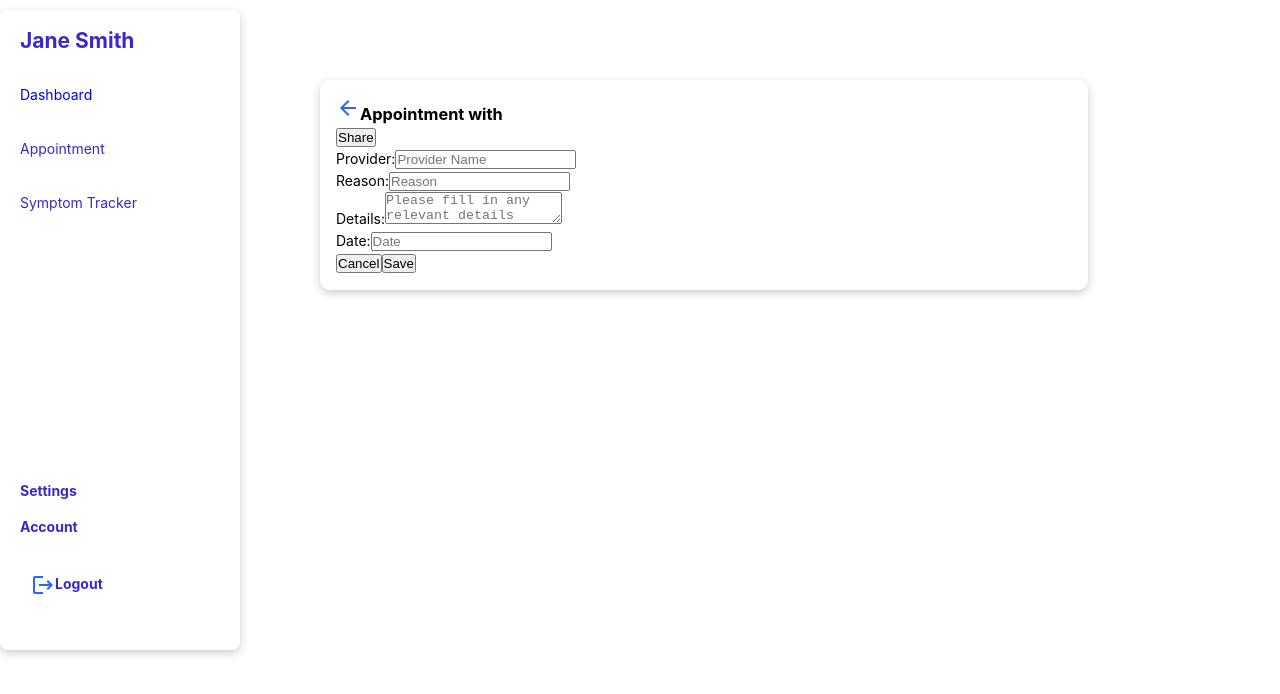
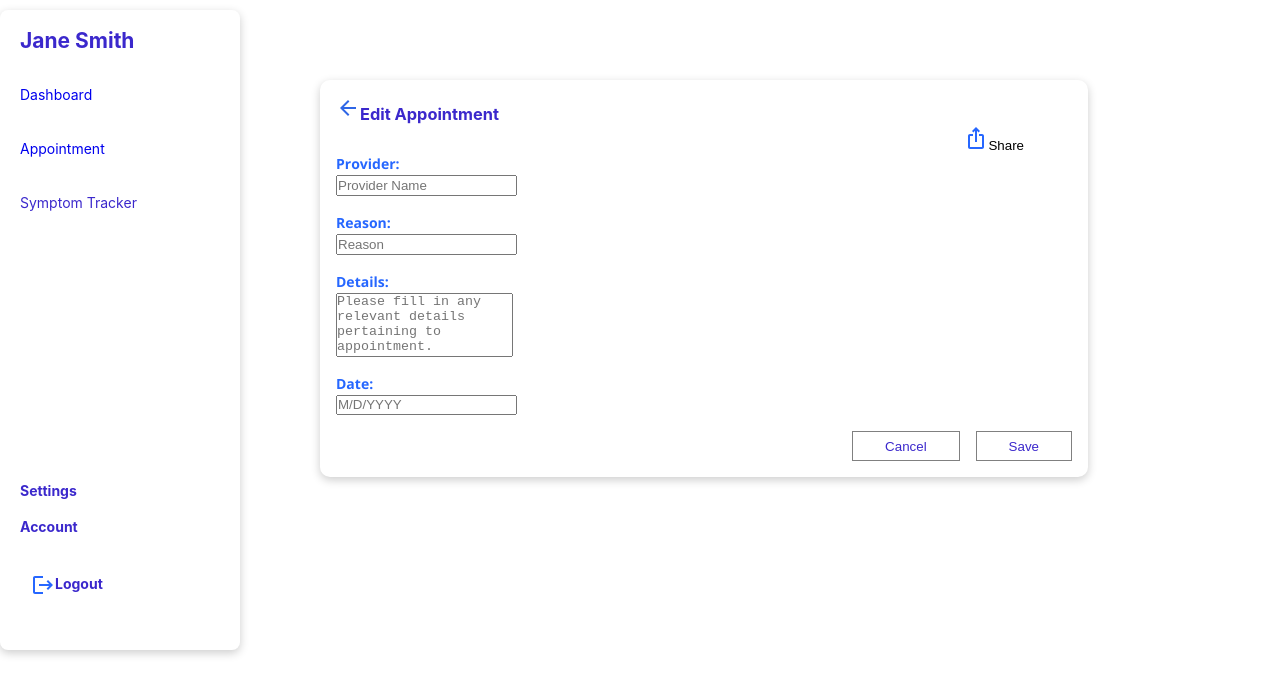
Before and after one commit to gracelau/healthconnect-client, a React (Create React App) app: page /history/appointments/1/edit in a window 1280 px wide. Shown: the top 694 px of the page. Built offline with nearby package versions, Linux system fonts and the light colour scheme; no server answers.

Commit message:
Added a bunch of styling to various pages as well as a Share svg

```diff
--- a/src/components/AppointmentForm/AppointmentForm.jsx
+++ b/src/components/AppointmentForm/AppointmentForm.jsx
@@ -160,7 +160,7 @@ return (
             id="details"
             name="details"
             placeholder="Please fill in any relevant details pertaining to appointment."
-            className={`appt__form__input ${
+            className={`appt__form__input-details ${
               fieldErrors.details? "appt__form__input--error" : ""
             }
         `}
@@ -181,7 +181,7 @@ return (
             type="text"
             id="date"
             name="date"
-            placeholder="Date"
+            placeholder="M/D/YYYY"
             className={`appt__form__input ${
               fieldErrors.date? "appt__form__input--error" : ""
             }
--- a/src/components/AppointmentForm/AppointmentForm.scss
+++ b/src/components/AppointmentForm/AppointmentForm.scss
@@ -0,0 +1,63 @@
+@use "../../styles/partials/mixins" as *;
+@use "../../styles/partials/variables" as *;
+
+.appt__form {
+
+
+    &__container {
+        height:40vh;
+    }
+
+    &-field-label {
+        color: $fourth;
+        font-weight:700;
+        font-family: "Open Sans";
+        // margin-right:1rem;
+
+
+    }
+
+    &-field-group {
+        display:flex;
+        flex-direction:column;
+        margin-bottom:1rem;
+        align-items:baseline;
+
+    }
+
+    &-field-label{
+        display:flex;
+    }
+
+    &__input {
+        height:1.3rem;
+    }
+
+    &__input-details{
+        resize: none;
+        height: 4rem;
+    }
+
+    &-btn-group {
+        display:flex;
+        justify-content:flex-end;
+    }
+    &-btn-cancel{
+        color: $fifth;
+        height:30px;
+        background-color: white;
+        padding-left:2rem;
+        padding-right:2rem;
+        border: 1px solid grey;
+    }
+
+    &-btn-save {
+        color:$fifth;
+        height:30px;
+        background-color: white;
+        padding-left:2rem;
+        padding-right:2rem;
+        margin-left:1rem;
+        border: 1px solid grey;
+    }
+}
--- a/src/components/SideBar/Sidebar.jsx
+++ b/src/components/SideBar/Sidebar.jsx
@@ -11,7 +11,7 @@ function Sidebar() {
       <h2 className="sidebar__title">Jane Smith</h2>
       <ul className="sidebar__nav">
       <li className="sidebar__link"><NavLink to="/" >Dashboard</NavLink></li>
-        <li className="sidebar__link">Appointment</li>
+        <li className="sidebar__link"><NavLink to ="/history/appointments/new">Appointment</NavLink></li>
         <li className="sidebar__link">Symptom Tracker</li>
         <li className="sidebar__settings">Settings</li>
         <li className="sidebar__acct">Account</li>
--- a/src/pages/AddAppointmentPage/AddAppointmentPage.jsx
+++ b/src/pages/AddAppointmentPage/AddAppointmentPage.jsx
@@ -1,7 +1,8 @@
 import { useState } from "react";
-import { useNavigate } from "react-router-dom";
+import { Link, useNavigate } from "react-router-dom";
 import axios from "axios";
 import AppointmentForm from "../../components/AppointmentForm/AppointmentForm";
+import backArrowIcon from "../../assets/icons/backarrow.svg";
 import "../AddAppointmentPage/AddAppointmentPage.scss";
 const {REACT_APP_API_URL} = process.env;
 const apiUrl = "http://localhost:8080";
@@ -10,26 +11,45 @@ function AddAppointmentPage () {
     const [provider, setProvider] = useState("");
     const [reason, setReason ] = useState("");
     const [details, setDetails] = useState("");
-    const [date, setDate] = useState("");
+    const [timestamp, setDate] = useState("");
+    const  [formValid,SetValidForm]=useState(false);
+    const [fieldErrors,setFieldErrors] = useState({});
     const navigate =useNavigate();
 
     //Change Handlers for all input fields
 
-    const handleChangeProvider = (event) => {
+    const updateErrors = (fieldName, isError) => {
+      const errors = { ...fieldErrors };
+      errors[fieldName] = isError;
+      setFieldErrors(errors);
+      };
+
+    const handleProviderChange = (event) => {
         setProvider(event.target.value);
+        updateErrors("Provider", event.target.value === "");
     }
 
-    const handleChangeReason = (event) => {
+    const handleReasonChange = (event) => {
         setReason(event.target.value);
+        updateErrors("Reason", event.target.value === "");
+
     }
 
-    const handleChangeDetails = (event) => {
+    const handleDetailsChange = (event) => {
         setDetails(event.target.value);
+        updateErrors("details", event.target.value === "");
     }
 
-    const handleChangeDate = (event) => {
+    const handleDateChange = (event) => {
         setDate(event.target.value);
+        const d = new Date(event.target.value);
+        updateErrors("timestamp", isNaN(d));
     }
+
+
+
+  const handleSubmit = async (event) => {
+    event.preventDefault();
 
      //Check if form fields are valid
 
@@ -55,18 +75,22 @@ function AddAppointmentPage () {
       return true;
     }
 
+    const isDateValid = () => {
+      if (timestamp.length < 7) {
+        return false;
+      }
+      return true;
+    }
+
     // Check if the form fields are filled out
 
 const isFormValid = () => {
-    if (isProviderValid() && isReasonValid() && isDetailsValid()) {
+  if (isProviderValid() && isReasonValid() && isDetailsValid() && isDateValid()) {
     return true;
   }else {
     return false
   }
 }
-
-  const handleSubmit = async (event) => {
-    event.preventDefault();
 console.log("submit")
     const response =await axios.post(
       `${REACT_APP_API_URL}/history/appointments`,
@@ -87,8 +111,22 @@ console.log("submit")
   }
 
 return (
-    <AppointmentForm handleSubmit={handleSubmit}/>
+  <div className="newappt__wrapper">
+    <div className="newappt__container">
+      <div className="newappt__top">
+    <Link to="/history/appointments">
+            <button className="newappt__back-btn">
+              <img src={backArrowIcon} />
+            </button>
+          </Link>
+          <h3 className=" newappt__title">
+            Add New Appointment
+          </h3>
+          </div>
+          <AppointmentForm handleProviderChange ={handleProviderChange} handleReasonChange ={handleReasonChange} handleDetailsChange={handleDetailsChange} handleDateChange={handleDateChange} handleSubmit={handleSubmit}/>
+    </div>
 
+ </div>
 );
 }
 export default AddAppointmentPage;
--- a/src/pages/AddAppointmentPage/AddAppointmentPage.scss
+++ b/src/pages/AddAppointmentPage/AddAppointmentPage.scss
@@ -0,0 +1,49 @@
+
+@use "../../styles/partials/mixins" as *;
+@use "../../styles/partials/variables" as *;
+
+.newappt {
+
+
+    &__container {
+        margin-left:20rem;// moving the div
+        width:50%;
+        height:60vh;
+        margin-left:20rem;
+        margin-top:5rem;
+        border-radius:10px;
+        padding:1rem;
+        box-shadow: 0 3px 10px rgb(0 0 0 / 0.2);
+    }
+    &__title-container{
+        display: flex;
+        flex-direction: row;
+        align-items:baseline;
+    }
+
+    &__title{
+        color:$fifth;
+    }
+
+    &__top{
+        display:flex;
+        flex-direction:row;
+    }
+
+    &__back-btn{
+        border: none;
+        background-color: transparent;
+    }
+
+    &__edit-btn{
+        background-color: transparent;
+        color: $fifth;
+        border: none;
+    }
+
+    // &__wrapper {
+    //     margin-left:20rem;
+    // }
+
+
+}
--- a/src/pages/AppointmentSinglePage/AppointmentSinglePage.scss
+++ b/src/pages/AppointmentSinglePage/AppointmentSinglePage.scss
@@ -20,6 +20,10 @@
         align-items:baseline;
     }
 
+    &__title {
+        color:$fifth;
+    }
+
     &__back-btn{
         border: none;
         background-color: transparent;
@@ -31,13 +35,34 @@
         border: none;
     }
 
+    &__share-btn-container{
+        display:flex;
+        flex-direction:row;
+        justify-content:flex-end;
+        padding-right:3rem;
+    }
+    &__share-btn {
+        background-color: transparent;
+        border: none;
+    }
+
     &__view {
-        width:60%;
+        width:100%;
         height: 40vh;
         border-radius: 4px;
         border: 2px solid $third;
 
+        &-btn-container {
+            display:flex;
+            flex-direction:row;
+            justify-content:flex-end;
+            margin-right:2rem;
+            margin-top:1rem;
+        }
+
     }
+
+
 
     &__view-list {
         list-style-type: none;
--- a/src/pages/EditAppointmentPage/EditAppointmentPage.jsx
+++ b/src/pages/EditAppointmentPage/EditAppointmentPage.jsx
@@ -2,9 +2,9 @@ import axios from "axios";
 import { useEffect, useState } from "react";
 import { useParams, Link, useNavigate } from "react-router-dom";
 import backArrowIcon from "../../assets/icons/backarrow.svg";
-import delIcon from "../../assets/icons/delete.svg";
+import shareIcon from "../../assets/icons/share.svg";
 import AppointmentForm from "../../components/AppointmentForm/AppointmentForm";
-import "../AppointmentSinglePage/AppointmentSinglePage.scss";
+import "../EditAppointmentPage/EditAppointmentPage.scss";
 
 const apiUrl = "http://localhost:8080";
 
@@ -51,12 +51,12 @@ const EditAppointmentPage = () => {
             </button>
           </Link>
           <h3 className=" appt__title">
-            Appointment with {selectedAppt.Provider}
+           Edit Appointment
           </h3>
         </div>
 
-        <div className="appt__add-btn-container">
-          <button className="appt__share-btn">Share</button>
+        <div className="appt__share-btn-container">
+          <button className="appt__share-btn"> <img src={shareIcon}/>Share</button>
          </div>
         <AppointmentForm
         handleCancel={() => navigate(`/history/appointments/${id}`)}
--- a/src/pages/EditAppointmentPage/EditAppointmentPage.scss
+++ b/src/pages/EditAppointmentPage/EditAppointmentPage.scss
@@ -0,0 +1,62 @@
+
+@use "../../styles/partials/mixins" as *;
+@use "../../styles/partials/variables" as *;
+
+.appt {
+
+
+    &__container {
+        margin-left:20rem;// moving the div
+        width:60%;
+        margin-left:20rem;
+        margin-top:5rem;
+        border-radius:10px;
+        padding:1rem;
+        box-shadow: 0 3px 10px rgb(0 0 0 / 0.2);
+    }
+    &__title-container{
+        display: flex;
+        flex-direction: row;
+        align-items:baseline;
+    }
+
+    &__back-btn{
+        border: none;
+        background-color: transparent;
+    }
+
+    &__edit-btn{
+        background-color: transparent;
+        color: $fifth;
+        border: none;
+    }
+
+    // &__share-btn-container{
+    //     display:flex;
+    //     flex-direction:row;
+    //     justify-content:flex-end;
+    //     padding-right:3rem;
+    // }
+    // &__share-btn {
+    //     background-color: transparent;
+    //     border: none;
+    // }
+
+    &__view {
+        width:60%;
+        height: 40vh;
+        border-radius: 4px;
+        border: 2px solid $third;
+
+    }
+
+    &__view-list {
+        list-style-type: none;
+        padding:1rem;
+    }
+
+    &__view-listitem {
+        padding-bottom:1.5rem;
+        overflow-wrap: break-word;
+    }
+}
--- a/src/pages/MedicationsPage/MedicationsPage.jsx
+++ b/src/pages/MedicationsPage/MedicationsPage.jsx
@@ -13,7 +13,7 @@ const getAllMeds = async (setMeds) => {
       const response = await axios.get(`${REACT_APP_API_URL}/history/medications`);
       const formattedData = response.data.map(med => ({
         ...med,
-        date: new Date(med.timestamp).toLocaleDateString()
+        Date: new Date(med.Date).toLocaleDateString()
     }));
     setMeds(formattedData);
 
```
Also changed, not shown: src/pages/AppointmentSinglePage/AppointmentSinglePage.jsx (+8 -3 lines), src/assets/icons/share.svg (added). Lines whose indentation alone changed are shown as unchanged.
